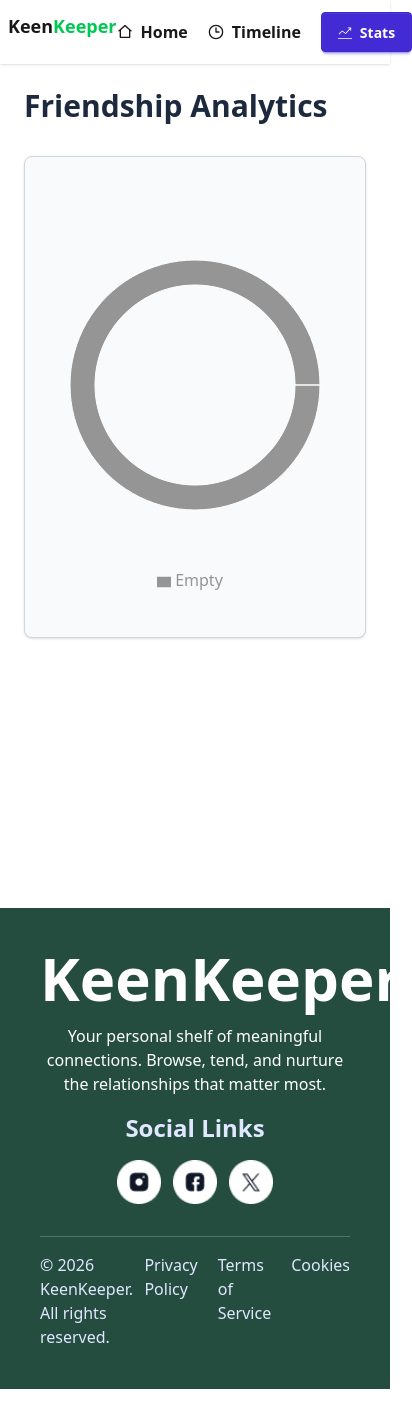
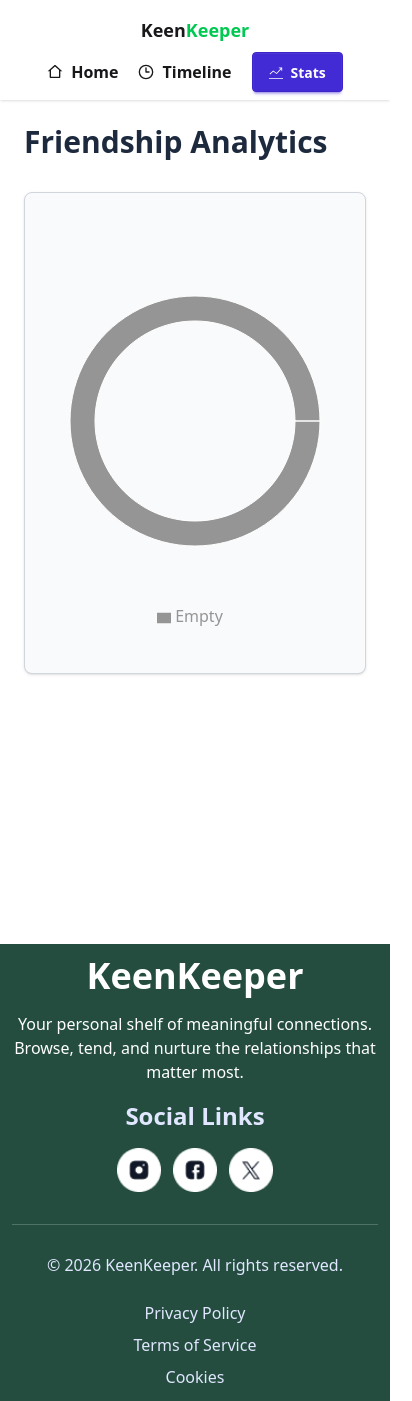
Before and after one commit to sabbir053/A7-Keen-Keeper, a Next.js app: page /stats in a window 390 px wide. Shown: the whole page, 412 px wide, since content can reach past the window. Built offline with nearby package versions, Linux system fonts and the light colour scheme.

Commit message:
Complete fully responsive in phone, tablet and desktop size in  Home page

```diff
--- a/package.json
+++ b/package.json
@@ -13,6 +13,8 @@
     "react": "19.2.4",
     "react-dom": "19.2.4",
     "react-icons": "^5.6.0",
+    "react-loader-spinner": "^8.0.2",
+    "react-toastify": "^11.0.5",
     "recharts": "^3.8.1"
   },
   "devDependencies": {
--- a/src/app/layout.js
+++ b/src/app/layout.js
@@ -3,6 +3,7 @@ import "./globals.css";
 import NavbarPage from "@/components/Navbar";
 import FooterPage from "@/components/Footer";
 import { ActivityProvider } from "@/context/ActivityContext";
+import { ToastContainer } from "react-toastify";
 
 const geistSans = Geist({
   variable: "--font-geist-sans",
@@ -32,6 +33,7 @@ export default function RootLayout({ children }) {
             {children}
             <FooterPage />
           </ActivityProvider>
+           <ToastContainer />
         </div>
       </body>
     </html >
--- a/src/app/stats/page.jsx
+++ b/src/app/stats/page.jsx
@@ -1,6 +1,6 @@
 "use client";
 import { useActivity } from "@/context/ActivityContext";
-import { Pie, PieChart, ResponsiveContainer, Cell, Legend } from 'recharts';
+import { Pie, PieChart, ResponsiveContainer, Cell, Legend, Tooltip } from 'recharts';
 
 const StatsPage = () => {
     const { activities } = useActivity();
@@ -36,6 +36,7 @@ const StatsPage = () => {
                                         <Cell key={`cell-${i}`} fill={entry.fill} />
                                     ))}
                                 </Pie>
+                                <Tooltip />
                                 <Legend />
                             </PieChart>
                         </ResponsiveContainer>
--- a/src/components/Banner.jsx
+++ b/src/components/Banner.jsx
@@ -1,7 +1,7 @@
 
 const BannerPage = () => {
     return (
-        <div className='py-10 container mx-auto'>
+        <div className='py-10 container mx-auto px-3'>
             <h1 className='text-5xl font-bold text-center'>Friends to keep close in your life</h1>
             <p className='text-center font-light text-gray-500 pt-4'>Your personal shelf of meaningful connections. Browse, tend, and nurture the <br />relationships that matter most.</p>
             <div className='text-center pt-4'>
--- a/src/components/CallButton.jsx
+++ b/src/components/CallButton.jsx
@@ -2,6 +2,7 @@
 import { useActivity } from "@/context/ActivityContext";
 import React from 'react';
 import { LuPhoneCall } from "react-icons/lu";
+import { toast } from "react-toastify";
 
 const CallButton = ({ friend }) => {
     const { addActivity } = useActivity();
@@ -16,6 +17,9 @@ const CallButton = ({ friend }) => {
                 day: "numeric"
             })
         });
+        toast.success(`Call initiated with ${friend.name}`,{
+            position: "top-center",
+        });
     };
 
     return (
--- a/src/components/Footer.jsx
+++ b/src/components/Footer.jsx
@@ -2,28 +2,41 @@ import Image from 'next/image';
 
 const FooterPage = () => {
     return (
-        <footer className="bg-[#244d3f] text-primary-content p-10">
+        <footer className="bg-[#244d3f] text-primary-content p-3 md:p-10">
             <aside className='text-center'>
-                <h2 className="text-6xl font-bold text-white">KeenKeeper</h2>
+                <h2 className="text-4xl md:text-6xl font-bold text-white">KeenKeeper</h2>
                 <p className="text-white font-light pt-4">
                     Your personal shelf of meaningful connections. Browse, tend, and nurture the relationships that matter most.
                 </p>
                 <h2 className='text-2xl font-bold py-4'>Social Links</h2>
                 <div className="flex gap-3 justify-center">
-                    <Image src="/instagram.png" alt='instagram image' width={44} height={44}/>
-                    <Image src="/facebook.png" alt='facebook image' width={44} height={44}/>
-                    <Image src="/twitter.png" alt='twitter image' width={44} height={44}/>
+                    <Image src="/instagram.png" alt='instagram image' width={44} height={44} />
+                    <Image src="/facebook.png" alt='facebook image' width={44} height={44} />
+                    <Image src="/twitter.png" alt='twitter image' width={44} height={44} />
                 </div>
             </aside>
             <hr className="w-full border-t border-white/20 my-4 mt-8" />
             <nav>
-                <div className="flex justify-between ">
-                    <p>© 2026 KeenKeeper. All rights reserved.</p>
+                {/* <div className="flex justify-between ">
+                    <p className='py-3'>© 2026 KeenKeeper. All rights reserved.</p>
                     <div className='gap-5 flex'>
                         <a className="link link-hover">Privacy Policy</a>
                         <a className="link link-hover space-x-3">Terms of Service</a>
                         <a className="link link-hover">Cookies</a>
                     </div>
+                </div> */}
+                <div className="flex flex-col md:flex-row md:justify-between items-center text-center md:text-left gap-3">
+
+                    <p className="py-3">
+                        © 2026 KeenKeeper. All rights reserved.
+                    </p>
+
+                    <div className="flex flex-col md:flex-row gap-2 md:gap-5 items-center">
+                        <a className="link link-hover">Privacy Policy</a>
+                        <a className="link link-hover">Terms of Service</a>
+                        <a className="link link-hover">Cookies</a>
+                    </div>
+
                 </div>
             </nav>
         </footer>
--- a/src/components/Friends.jsx
+++ b/src/components/Friends.jsx
@@ -6,10 +6,21 @@ const FriendsPage = async () => {
     const friends = await res.json();
     console.log(friends);
     return (
-        <div className="container mx-auto gap-5">
-            <h2>This is the Friends page</h2>
-            <Suspense fallback={<div>Loading...</div>}>
-                <FriendsCards friends={friends}/>
+        <div className="container mx-auto gap-5 px-3">
+            <h2 className="text-2xl font-bold">Your Friends</h2>
+            <Suspense fallback={
+                <div className="flex mx-auto w-52  gap-4">
+                    <div className="flex items-center gap-4">
+                        <div className="skeleton h-16 w-16 shrink-0 rounded-full"></div>
+                        <div className="flex flex-col gap-4">
+                            <div className="skeleton h-4 w-20"></div>
+                            <div className="skeleton h-4 w-28"></div>
+                        </div>
+                    </div>
+                    <div className="skeleton h-32 w-full"></div>
+                </div>
+            }>
+                <FriendsCards friends={friends} />
             </Suspense>
         </div>
     );
--- a/src/components/Navbar.jsx
+++ b/src/components/Navbar.jsx
@@ -9,11 +9,11 @@ const NavbarPage = () => {
     const pathName = usePathname();
     return (
         <div className='navbar bg-base-100 shadow-sm'>
-            <div className="flex justify-between container mx-auto">
+            <div className="block md:flex lg:flex justify-between container mx-auto">
                 <Link href="/">
-                    <h2 className='font-bold text-lg'>Keen<span className='text-green-500'>Keeper</span></h2>
+                    <h2 className='font-bold text-lg text-center py-2'>Keen<span className='text-green-500'>Keeper</span></h2>
                 </Link>
-                <div className='flex space-x-5 items-center'>
+                <div className='flex space-x-5 justify-center items-center'>
                     <Link className={pathName === '/' ? 'btn btn-primary text-white' : ''} href="/">
                         <button className='font-bold flex gap-2 items-center'><RiHome2Line />Home</button>
                     </Link>
@@ -26,7 +26,6 @@ const NavbarPage = () => {
                 </div>
             </div>
         </div>
-
     );
 };
 
--- a/src/components/TextButton.jsx
+++ b/src/components/TextButton.jsx
@@ -2,6 +2,7 @@
 import { useActivity } from '@/context/ActivityContext';
 import React from 'react';
 import { BiCommentDots } from 'react-icons/bi';
+import { toast } from 'react-toastify';
 
 const TextButton = ({ friend }) => {
 
@@ -17,6 +18,9 @@ const TextButton = ({ friend }) => {
                 day: "numeric"
             })
         });
+        toast.success(`Text sent to ${friend.name}`,{
+            position: "top-center",
+        });
     };
 
     return (
--- a/src/components/VideoButton.jsx
+++ b/src/components/VideoButton.jsx
@@ -2,6 +2,7 @@
 import { useActivity } from '@/context/ActivityContext';
 import React from 'react';
 import { IoVideocamOutline } from 'react-icons/io5';
+import { toast } from 'react-toastify';
 
 const VideoButton = ({ friend }) => {
 
@@ -16,6 +17,9 @@ const VideoButton = ({ friend }) => {
                 month: "long",
                 day: "numeric"
             })
+        });
+        toast.success(`Video call initiated with ${friend.name}`,{
+            position: "top-center",
         });
     };
 
```
Also changed, not shown: 2 other files (tests, documents, lock files or other folders).
